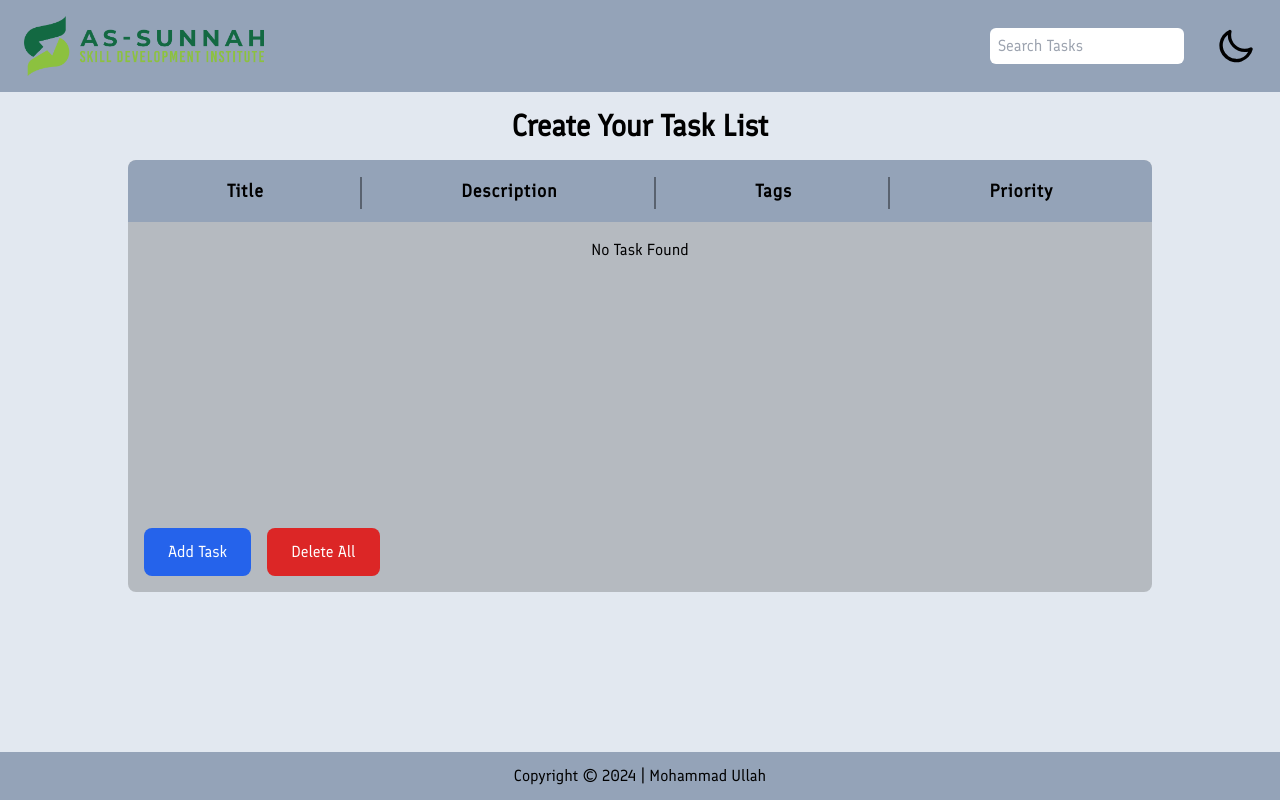
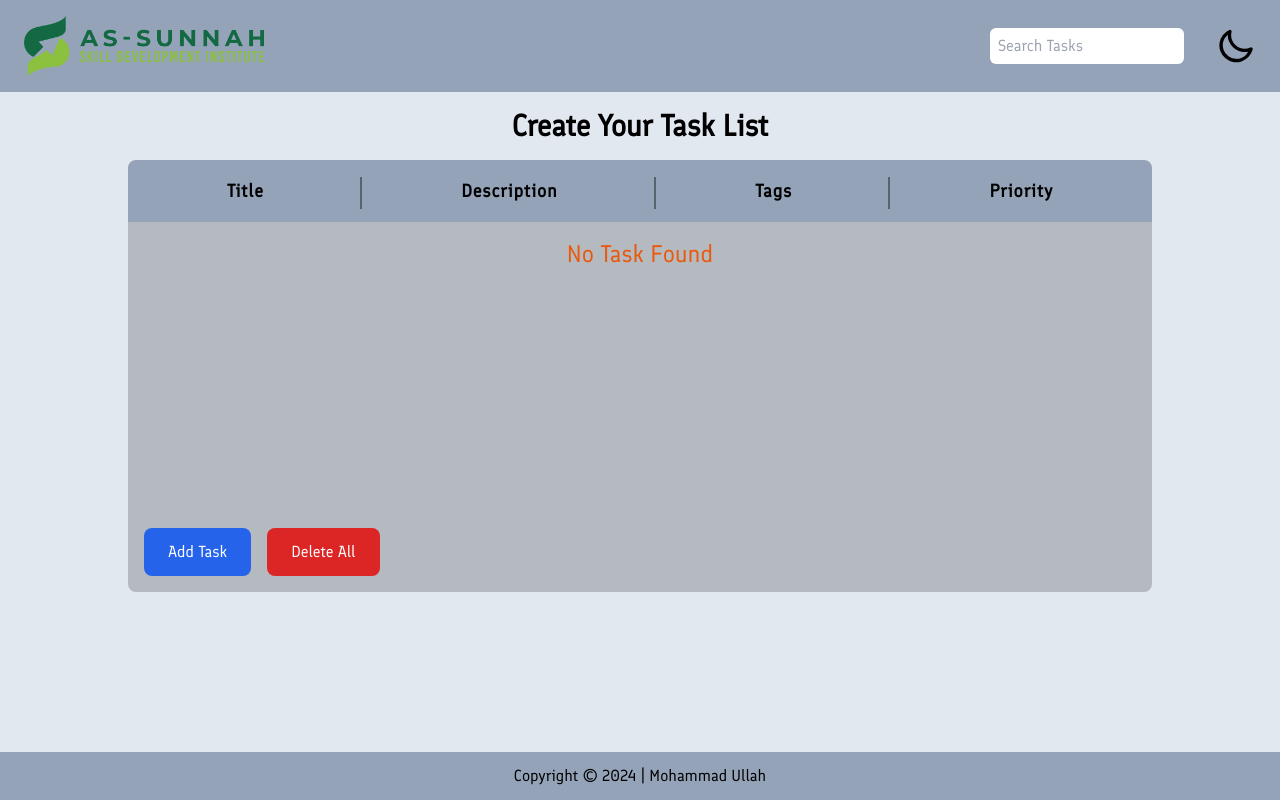
Before and after one commit to MU1147-LEGEND/Task-Manager, a React (Vite) app: page / in a window 1280 px wide. Built offline with nearby package versions, Linux system fonts and the light colour scheme.

Commit message:
Refactor taskModal.jsx component to add padding to the select element

```diff
--- a/src/assets/components/noTaskFound.jsx
+++ b/src/assets/components/noTaskFound.jsx
@@ -2,7 +2,7 @@
 const NoTask = () => {
   return (
     <tr>
-        <td colSpan={5} className="flex justify-around py-4 relative text-left">No Task Found</td>
+        <td colSpan={5} className="flex justify-around py-4 relative text-left text-2xl text-orange-600">No Task Found</td>
     </tr>
   )
 }
--- a/src/assets/components/taskModal.jsx
+++ b/src/assets/components/taskModal.jsx
@@ -47,7 +47,7 @@ const TaskModal = ({ changeModalState, keyChange, handeSubmit }) => {
                             </div>
                             <div className="priority flex flex-col">
                                 <label htmlFor="priority">Priority</label>
-                                <select onChange={(e) => { keyChange(e) }} name="priority" id="priority" className="focus:outline-none bg-inherit lg:w-2/3 border-none appearance-none pt-2 " required>
+                                <select onChange={(e) => { keyChange(e) }} name="priority" id="priority" className="focus:outline-none bg-inherit lg:w-2/3 border-none appearance-none pt-2 px-4" required>
                                     <option value="" className="bg-stone-300 dark:bg-zinc-800">Select Option</option>
                                     <option value="low" className="bg-stone-300 dark:bg-zinc-800">Low</option>
                                     <option value="medium" className="bg-stone-300 dark:bg-zinc-800 ">Medium</option>
```
